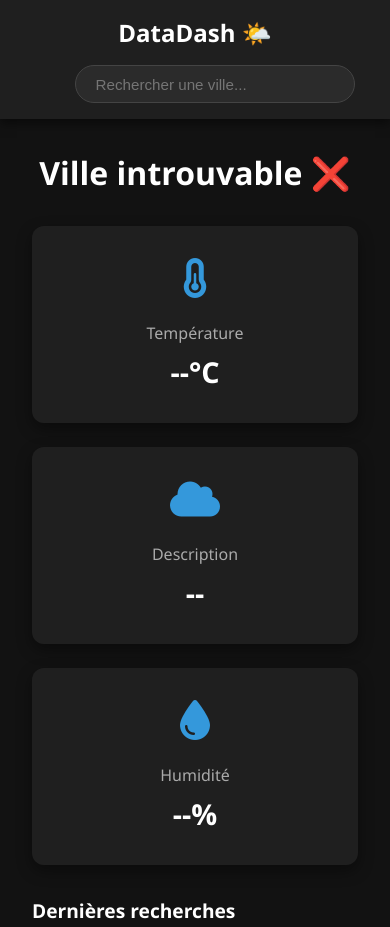
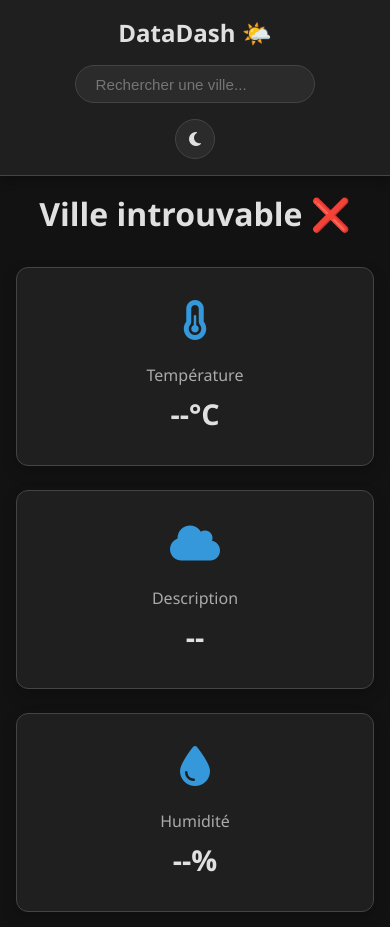
Before and after one commit to DIASSIVI-sys/Projet3_DataDashboard, a plain HTML site: page index.html in a window 390 px wide. Shown: the top 927 px of the page. Drawn offline with Linux system fonts and the light colour scheme; no server answers.

Commit message:
fix:amélioration du style et correction du bug responsive des cards rechercherche sur le mobile

```diff
--- a/index.html
+++ b/index.html
@@ -11,8 +11,13 @@
 
     <header class="navbar">
         <h1>DataDash 🌤️</h1>
-        <div class="search-container">
-            <input type="text" id="search-input" placeholder="Rechercher une ville...">
+        <div class="nav-right" style="display: flex; align-items: center; gap: 1rem;">
+            <div class="search-container">
+                <input type="text" id="search-input" placeholder="Rechercher une ville...">
+            </div>
+            <button id="theme-toggle" class="theme-btn" title="Changer de thème">
+                <i class="fa-solid fa-moon" id="theme-icon"></i>
+            </button>
         </div>
     </header>
 
--- a/script.js
+++ b/script.js
@@ -10,6 +10,29 @@ const humidityValueElem = document.getElementById("humidity-value");
 const searchInput = document.getElementById("search-input");
 const forecastGrid = document.getElementById("forecast-grid");
 const historyTagsElem = document.getElementById("history-tags");
+
+// --- Gestion du Thème (Sombre / Clair) ---
+const themeToggleBtn = document.getElementById("theme-toggle");
+const themeIcon = document.getElementById("theme-icon");
+
+// Vérifier si un thème était déjà enregistré en mémoire
+const savedTheme = localStorage.getItem("weather_theme");
+if (savedTheme === "light") {
+    document.body.classList.add("light-mode");
+    themeIcon.classList.replace("fa-moon", "fa-sun");
+}
+
+themeToggleBtn.addEventListener("click", () => {
+    document.body.classList.toggle("light-mode");
+
+    if (document.body.classList.contains("light-mode")) {
+        themeIcon.classList.replace("fa-moon", "fa-sun");
+        localStorage.setItem("weather_theme", "light");
+    } else {
+        themeIcon.classList.replace("fa-sun", "fa-moon");
+        localStorage.setItem("weather_theme", "dark");
+    }
+});
 
 // Récupérer la météo actuelle et les prévisions
 async function fetchWeather(city = "Brazzaville") {
--- a/style.css
+++ b/style.css
@@ -1,41 +1,70 @@
-*{
+* {
     padding: 0;
     margin: 0;
+    box-sizing: border-box;
 }
+
+/* --- Gestion des Thèmes (Variables) --- */
+:root {
+    --bg-color: #121212;
+    --card-bg: #1f1f1f;
+    --text-color: #e0e0e0;
+    --text-muted: #aaa;
+    --border-color: #444;
+    --input-bg: #2b2b2b;
+    --input-focus: #3498db;
+}
+
+body.light-mode {
+    --bg-color: #f4f6f9;
+    --card-bg: #ffffff;
+    --text-color: #333333;
+    --text-muted: #666666;
+    --border-color: #cccccc;
+    --input-bg: #e9ecef;
+    --input-focus: #3498db;
+}
+
 /* --- Styles Généraux --- */
 body {
     font-family: 'Segoe UI', Tahoma, Geneva, Verdana, sans-serif;
-    background-color: #121212;
-    color: #e0e0e0;
-    margin: 0;
-    padding: 0;
+    background-color: var(--bg-color);
+    color: var(--text-color);
     display: flex;
     flex-direction: column;
     min-height: 100vh;
+    transition: background-color 0.3s, color 0.3s;
 }
 
 /* --- Barre de Navigation --- */
 .navbar {
-    background-color: #1f1f1f;
+    background-color: var(--card-bg);
     padding: 1rem 2rem;
     display: flex;
     justify-content: space-between;
     align-items: center;
-    box-shadow: 0 4px 10px rgba(0, 0, 0, 0.5);
+    box-shadow: 0 4px 10px rgba(0, 0, 0, 0.3);
+    border-bottom: 1px solid var(--border-color);
 }
 
 .navbar h1 {
     margin: 0;
     font-size: 1.5rem;
-    color: #ffffff;
+    color: var(--text-color);
+}
+
+.nav-right {
+    display: flex;
+    align-items: center;
+    gap: 1rem;
 }
 
 .search-container input {
-    background-color: #2b2b2b;
-    border: 1px solid #444;
+    background-color: var(--input-bg);
+    border: 1px solid var(--border-color);
     border-radius: 20px;
     padding: 0.6rem 1.2rem;
-    color: #fff;
+    color: var(--text-color);
     font-size: 0.95rem;
     outline: none;
     width: 250px;
@@ -43,7 +72,27 @@ body {
 }
 
 .search-container input:focus {
-    border-color: #3498db;
+    border-color: var(--input-focus);
+}
+
+/* --- Bouton de Changement de Thème --- */
+.theme-btn {
+    background-color: var(--input-bg);
+    border: 1px solid var(--border-color);
+    color: var(--text-color);
+    width: 40px;
+    height: 40px;
+    border-radius: 50%;
+    cursor: pointer;
+    display: flex;
+    align-items: center;
+    justify-content: center;
+    font-size: 1rem;
+    transition: background-color 0.2s;
+}
+
+.theme-btn:hover {
+    background-color: var(--border-color);
 }
 
 /* --- Contenu Principal --- */
@@ -53,14 +102,13 @@ body {
     max-width: 900px;
     width: 100%;
     margin: 0 auto;
-    box-sizing: border-box;
 }
 
 .current-weather h2 {
     text-align: center;
     font-size: 2rem;
     margin-bottom: 2rem;
-    color: #ffffff;
+    color: var(--text-color);
 }
 
 /* --- Grille des Widgets --- */
@@ -71,12 +119,13 @@ body {
 }
 
 .widget {
-    background-color: #1f1f1f;
+    background-color: var(--card-bg);
     padding: 2rem;
     border-radius: 12px;
     text-align: center;
-    box-shadow: 0 6px 15px rgba(0, 0, 0, 0.4);
+    box-shadow: 0 6px 15px rgba(0, 0, 0, 0.2);
     transition: transform 0.2s;
+    border: 1px solid var(--border-color);
 }
 
 .widget:hover {
@@ -92,7 +141,7 @@ body {
 .widget h3 {
     margin: 0.5rem 0;
     font-size: 1rem;
-    color: #aaa;
+    color: var(--text-muted);
     font-weight: 500;
 }
 
@@ -100,7 +149,7 @@ body {
     margin: 0;
     font-size: 1.8rem;
     font-weight: bold;
-    color: #fff;
+    color: var(--text-color);
 }
 
 /* --- Historique de recherche --- */
@@ -109,7 +158,7 @@ body {
 }
 
 .history-section h3 {
-    color: #fff;
+    color: var(--text-color);
     margin-bottom: 0.5rem;
     font-size: 1.2rem;
 }
@@ -122,9 +171,9 @@ body {
 }
 
 .history-tag {
-    background-color: #2b2b2b;
-    color: #fff;
-    border: 1px solid #444;
+    background-color: var(--input-bg);
+    color: var(--text-color);
+    border: 1px solid var(--border-color);
     padding: 0.4rem 0.8rem;
     border-radius: 15px;
     cursor: pointer;
@@ -133,7 +182,7 @@ body {
 }
 
 .history-tag:hover {
-    background-color: #383838;
+    background-color: var(--border-color);
 }
 
 /* --- Prévisions sur 5 jours --- */
@@ -143,18 +192,20 @@ body {
 
 .forecast-section h3 {
     margin-bottom: 1rem;
-    color: #fff;
+    color: var(--text-color);
     font-size: 1.2rem;
 }
 
 .forecast-grid {
     display: grid;
-    grid-template-columns: repeat(auto-fit, minmax(140px, 1fr));
-    gap: 1rem;
+    /* On passe à 180px de largeur minimale pour que "Partiellement nuageux" tienne à l'aise */
+    grid-template-columns: repeat(auto-fit, minmax(180px, 1fr));
+    gap: 1.2rem;
 }
 
 .forecast-card {
-    padding: 1rem;
+    padding: 1.2rem 1rem;
+    text-align: center;
 }
 
 .forecast-date {
@@ -165,14 +216,43 @@ body {
 
 .forecast-temp {
     margin: 0.3rem 0;
-    font-size: 1.3rem;
+    font-size: 1.4rem;
     font-weight: bold;
+    color: var(--text-color);
 }
 
 .forecast-desc {
     margin: 0;
-    font-size: 0.8rem;
-    color: #aaa;
+    font-size: 0.85rem;
+    color: var(--text-muted);
+    word-break: break-word;
+}
+/* --- Responsive Mobile --- */
+@media (max-width: 600px) {
+    .navbar {
+        flex-direction: column;
+        gap: 1rem;
+        padding: 1rem;
+    }
+
+    .nav-right {
+        width: 100%;
+        flex-direction: column;
+    }
+
+    .search-container input {
+        width: 100%;
+    }
+
+    .main-content {
+        padding: 1rem;
+    }
+
+    /* Sur mobile, on passe les prévisions sur 2 colonnes bien larges ou 1 colonne si l'écran est très petit */
+    .forecast-grid {
+        grid-template-columns: repeat(2, 1fr);
+        gap: 0.8rem;
+    }
 }
 
 /* --- Responsive design --- */
@@ -181,6 +261,10 @@ body {
         flex-direction: column;
         gap: 1rem;
     }
+    .nav-right {
+        width: 100%;
+        flex-direction: column;
+    }
     .search-container input {
         width: 100%;
     }
```
